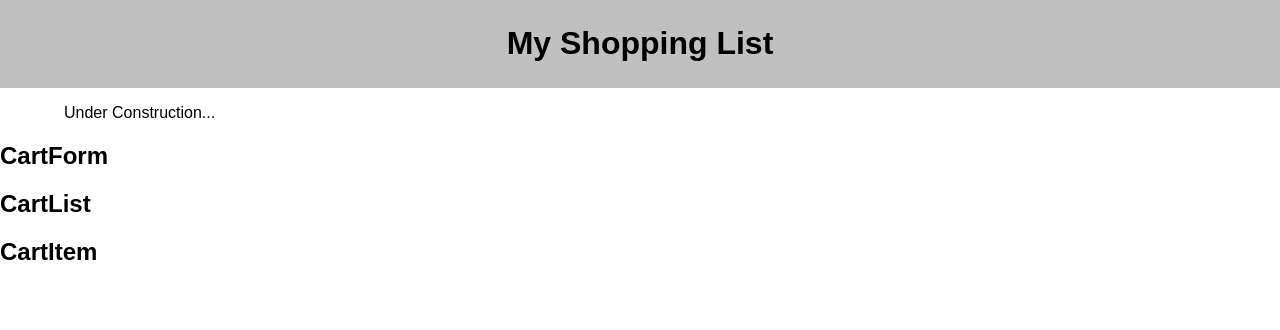
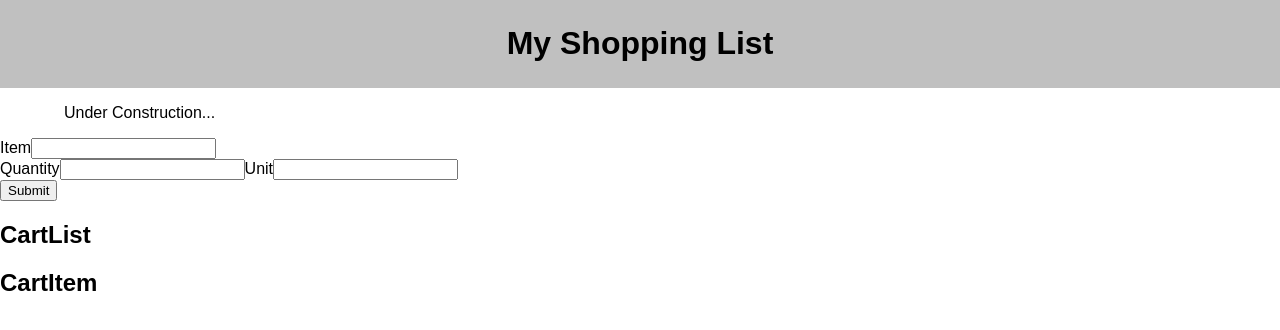
Before and after one commit to SirChristianWilliam/-group-fs-react-shopping-list, a React (Create React App) app: page / in a window 1280 px wide. Shown: the top 330 px of the page. Built offline with nearby package versions, Linux system fonts and the light colour scheme.

Commit message:
add new function- addCart

```diff
--- a/src/components/App/App.jsx
+++ b/src/components/App/App.jsx
@@ -1,19 +1,44 @@
 import React from 'react';
+import axios from 'axios';
 import CartForm from '../CartForm/CartForm.jsx';
 import CartItem from '../CartItem/CartItem.jsx';
 import CartList from '../CartList/CartList.jsx';
 import Header from '../Header/Header.jsx'
+
 import './App.css';
 
 
 function App() {
+
+
+
+    function addCart(newCartItems){
+        console.log('In addCart')
+
+        axios({
+            method: 'POST',
+            url: '/cart',
+            data: newCartItems
+         })
+        .then(response => {
+            console.log('Response is:',response)
+
+                getCart();
+
+        })
+        .catch(err => {
+          alert('Error Adding Cart');
+          console.log(err);
+        })
+    }
     return (
         <div className="App">
             <Header />
             <main>
                 <p>Under Construction...</p>
             </main>
-            <CartForm />
+            <CartForm
+            addCart={addCart}/>
             <CartList />
             <CartItem />
         </div>
--- a/src/components/CartForm/CartForm.jsx
+++ b/src/components/CartForm/CartForm.jsx
@@ -1,19 +1,42 @@
 import React, { useState } from 'react';
-function CartForm({getCart}){
+function CartForm({addCart}){
 
-    const [cart, setCart] = useState('')
+    const [newItem, setItem] = useState('')
+    const [newQuantity, setQuantity] = useState('')
+    const [newUnit, setUnit] = useState('')
 
     const handleSubmit = (evt) =>{
         evt.preventDefault();
-        getCart(cart)
+        const newCartItems = {
+            item: newItem,
+            quantity:newQuantity,
+            unit: newUnit}
+        addCart(newCartItems)
         clearCart()
     }
     const clearCart = () =>{
+        setItem('');
+        setQuantity('');
+        setUnit('');
 
     }
 
     return(
-        <h2>CartForm</h2>
+       <form onSubmit={handleSubmit}>
+        <label>Item</label>
+       <input onChange={(event) => {setItem(event.target.value)}}
+            value={newItem}/>
+            <br />
+         <label>Quantity</label>
+       <input onChange={(event) => {setQuantity(event.target.value)}}
+            value={newQuantity}/>
+         <label>Unit</label>
+       <input onChange={(event) => {setUnit(event.target.value)}}
+            value={newUnit}/>
+                <br />
+        <button >Submit</button>
+       </form>
+
     )
 }
 
```
Also changed, not shown: 1 other file (tests, documents, lock files or other folders).
